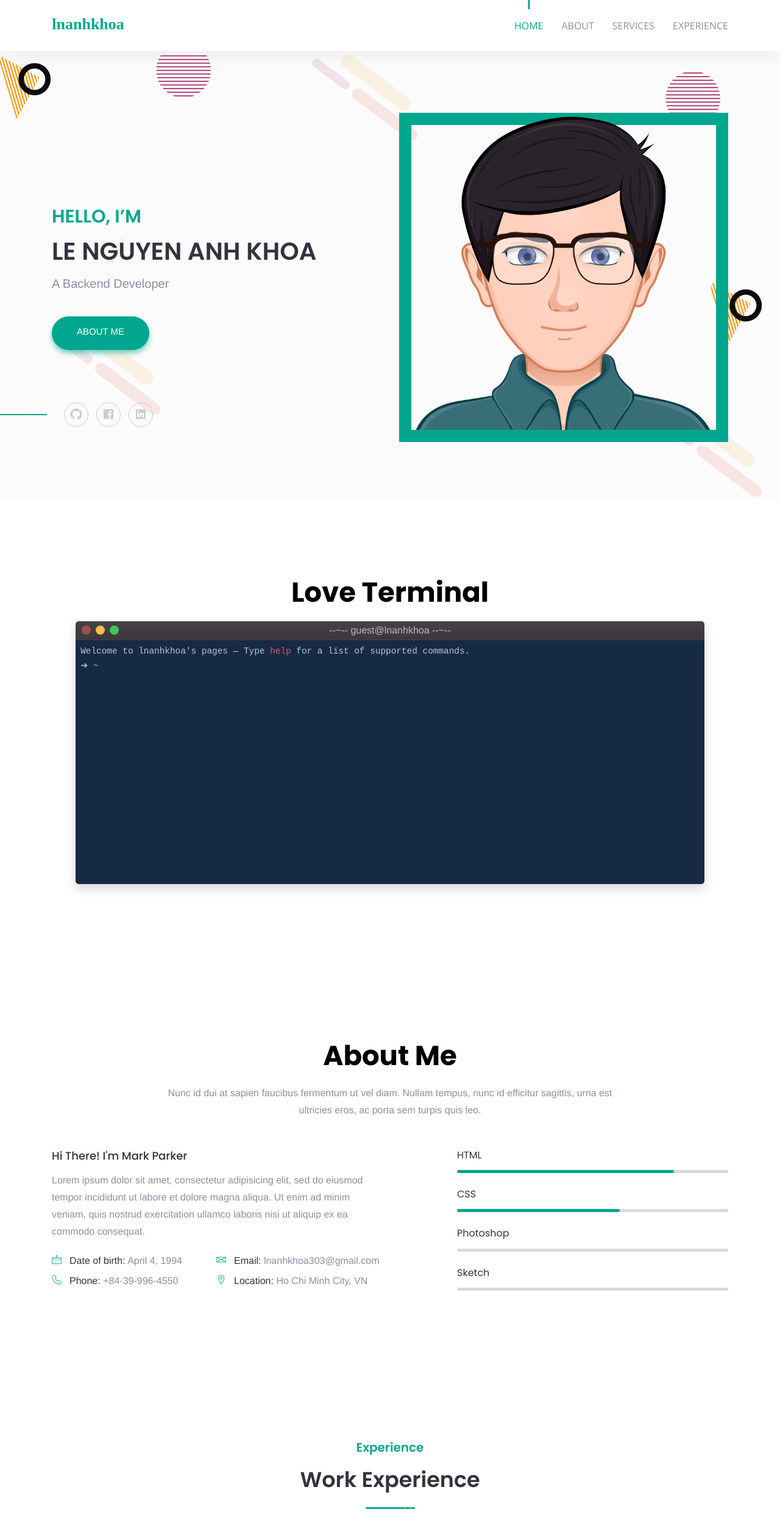
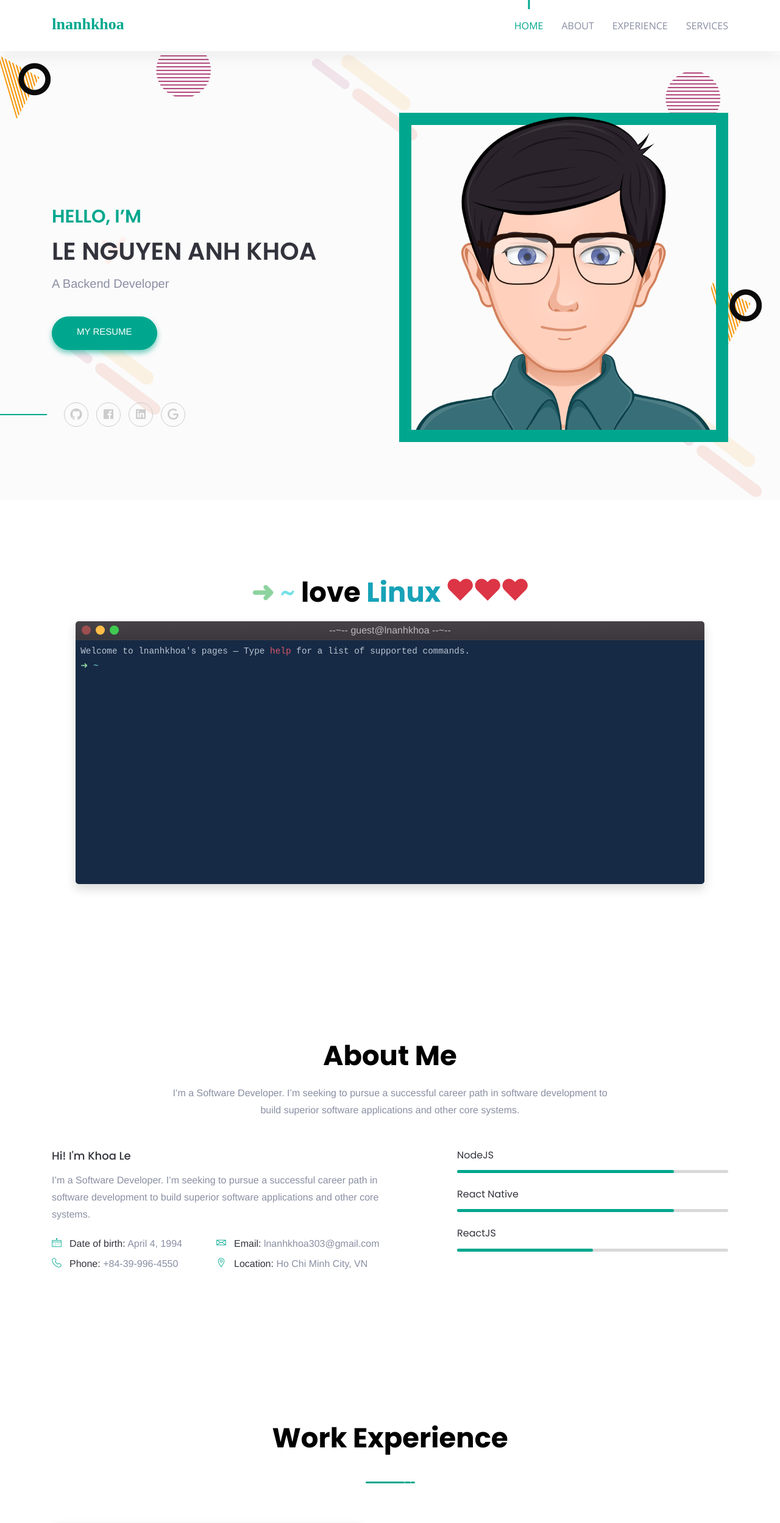
Before and after one commit to lnanhkhoa/lnanhkhoa-portfolio-vuejs, a Vue app: page / in a window 1280 px wide. Shown: the top 2498 px of the page at 61% size. Built offline with nearby package versions, Linux system fonts and the light colour scheme.

Commit message:
thieu content nua thoi

```diff
--- a/src/components/RoadMap.vue
+++ b/src/components/RoadMap.vue
@@ -3,8 +3,7 @@
     <div class="row justify-content-center">
       <div class="col-lg-6">
         <div class="section_title text-center pb-30">
-          <h5 class="sub_title">Experience</h5>
-          <h3 class="main_title">Work Experience</h3>
+          <h2 class="title">Work Experience</h2>
           <ul class="line">
             <li></li>
             <li></li>
@@ -22,9 +21,9 @@
             data-wow-delay="0.2s"
           >
             <div class="experience_title order-last">
-              <h3 class="title">Graphic Designer</h3>
-              <p>PageBulb</p>
-              <span class="date">March 2019- August 2024</span>
+              <h3 class="title">Backend Developer</h3>
+              <p>Biti's</p>
+              <span class="date">November 2018 - March 2020</span>
             </div>
             <div class="experience_number">
               <span>01</span>
@@ -50,9 +49,9 @@
             data-wow-delay="0.5s"
           >
             <div class="experience_title text-lg-right">
-              <h3 class="title">UI/UX Designer</h3>
-              <p>UIdeck</p>
-              <span class="date">March 2019- August 2019</span>
+              <h3 class="title">React Native Developer</h3>
+              <p>Elocker</p>
+              <span class="date">June 2018- November 2018</span>
             </div>
             <div class="experience_number">
               <span>02</span>
@@ -78,9 +77,9 @@
             data-wow-delay="0.8s"
           >
             <div class="experience_title order-last">
-              <h3 class="title">Web Developer</h3>
-              <p>GrayGrids</p>
-              <span class="date">June 2018- August 2019</span>
+              <h3 class="title">Embedded Software Developer</h3>
+              <p>Memstech JSC</p>
+              <span class="date">January 2017- June 2018</span>
             </div>
             <div class="experience_number">
               <span>03</span>
@@ -108,5 +107,18 @@ export default {
 };
 </script>
 
-<style src="../library/freelancer-free-lite/assets/css/style.css">
+<style src="../library/freelancer-free-lite/assets/css/style.css"></style>
+<style scoped>
+.section_title .title {
+  font-weight: 700;
+  font-size: 45px;
+  color: #000;
+  padding-bottom: 20px;
+}
+
+@media (max-width: 767px) {
+  .section_title .title {
+    font-size: 30px;
+  }
+}
 </style>
--- a/src/components/Terminal.vue
+++ b/src/components/Terminal.vue
@@ -31,9 +31,9 @@ export default {
   },
   props: {
     commands: {
-      type: Array,
+      type: Object,
       default: () => {
-        return [];
+        return {};
       }
     },
     initialOutput: {
--- a/src/views/Home.css
+++ b/src/views/Home.css
@@ -165,9 +165,13 @@ p {
   font-size: 45px;
   color: #000;
   padding-bottom: 20px; }
+
   @media (max-width: 767px) {
     .section-title .title {
       font-size: 30px; } }
+
+
+
 
 /*===== All Preloader Style =====*/
 .preloader {
@@ -1775,7 +1779,7 @@ p.form-message.success, p.form-message.error {
       .terminal-title {
         font-size: 24px;
       }
-
 }
 
+
 /*# sourceMappingURL=style.css.map */
--- a/src/views/Home.js
+++ b/src/views/Home.js
@@ -1,5 +1,6 @@
 import Terminal from "../components/Terminal";
 import RoadMap from "../components/RoadMap.vue";
+import _ from "lodash";
 import { COMMANDS, INITIAL_OUTPUT } from "./data";
 export default {
   name: "Home",
@@ -11,12 +12,64 @@ export default {
     return {
       INITIAL_OUTPUT: INITIAL_OUTPUT,
       COMMANDS: COMMANDS,
+      itemActived: "home",
+      refNames: ["home", "about", "services", "experience"],
+      items: [
+        {
+          name: "Home",
+          type: "home",
+          href: "#"
+        },
+        {
+          name: "About",
+          type: "about",
+          href: "#about"
+        },
+        {
+          name: "Experience",
+          type: "experience",
+          href: "#experience"
+        },
+        {
+          name: "Services",
+          type: "services",
+          href: "#services"
+        }
+      ]
     };
   },
 
+  created() {
+    window.addEventListener("scroll", this.handleScroll);
+  },
+  destroyed() {
+    window.removeEventListener("scroll", this.handleScroll);
+  },
+
   methods: {
-    // move(event) {
-    // }
+    handleScroll(event) {
+      const scrollbarLocation = window.scrollY;
+      const offsetTops = _.maxBy(
+        _.compact(
+          _.map(this.refNames, name => {
+            if (!this.$refs[name]) return null;
+            const active = scrollbarLocation > this.$refs[name].offsetTop - 73;
+            if (!active) return null;
+            return {
+              name: name,
+              offsetTop: this.$refs[name].offsetTop,
+              setActive: active
+            };
+          })
+        ),
+        "offsetTop"
+      );
 
-  },
+      if (offsetTops) {
+        this.itemActived = offsetTops.name;
+      } else {
+        this.itemActived = "home";
+      }
+    }
+  }
 };
--- a/src/views/Home.vue
+++ b/src/views/Home.vue
@@ -2,8 +2,8 @@
   <div id="home">
     <!--====== HEADER PART START ======-->
 
-    <header id="home1" class="header-area">
-      <div class="navigation fixed-top">
+    <header id="headerPart" class="header-area">
+      <div class="navigation sticky fixed-top">
         <div class="container">
           <div class="row">
             <div class="col-lg-12">
@@ -28,8 +28,17 @@
 
                 <div class="collapse navbar-collapse" id="navbarSupportedContent">
                   <ul class="navbar-nav ml-auto">
-                    <li class="nav-item active">
-                      <a class="page-scroll" href>Home</a>
+                    <li
+                      class="nav-item"
+                      v-for="(item, index) in items"
+                      v-bind:key="index"
+                      v-bind:class="itemActived===item.type?'active': ''"
+                      @click="itemActived=item.type"
+                    >
+                      <a class="page-scroll" v-bind:href="item.href">{{item.name}}</a>
+                    </li>
+                    <!-- <li class="nav-item" >
+                      <a class="page-scroll" href="#">Home</a>
                     </li>
                     <li class="nav-item">
                       <a class="page-scroll" href="#about">About</a>
@@ -39,7 +48,7 @@
                     </li>
                     <li class="nav-item">
                     <a class="page-scroll" href="#experience">Experience</a>
-                    </li>
+                    </li>-->
                   </ul>
                 </div>
                 <!-- navbar collapse -->
@@ -93,7 +102,7 @@
                 <h4 class="sub-title">Hello, I’m</h4>
                 <h1 class="title">Le Nguyen Anh Khoa</h1>
                 <p class="role">A Backend Developer</p>
-                <a class="main-btn" href="#about">About Me</a>
+                <a class="main-btn" href="#">My Resume</a>
               </div>
               <!-- header content right -->
             </div>
@@ -128,6 +137,11 @@
                         <i class="lni-linkedin-original"></i>
                       </a>
                     </li>
+                    <li>
+                      <a href="mailto: lnanhkhoa303@gmail.com">
+                        <i class="lni-google"></i>
+                      </a>
+                    </li>
                   </ul>
                 </div>
                 <!-- header social -->
@@ -146,27 +160,36 @@
 
     <!--====== ABOUT PART START ======-->
 
-    <div id="terminal" class="row justify-content-center pt-125 pb-130">
+    <section id="terminal" ref="terminal" class="row justify-content-center pt-125 pb-130">
       <div class="col-lg-10 col-md-10 col-sm-10 pl-30 pr-30">
         <div class="section-title text-center">
-          <h2 class="title">Love Terminal</h2>
+          <h2 class="title title-linux">
+            <span class="success">➜</span>
+            {{" "}}
+            <span class="directory">~</span> love
+            <span class="text-info">Linux </span>
+            {{" "}}
+            <i class="lni-heart-filled text-danger"></i>
+            <i class="lni-heart-filled text-danger"></i>
+            <i class="lni-heart-filled text-danger"></i>
+          </h2>
         </div>
         <!-- section title -->
         <terminal v-bind:commands="COMMANDS" v-bind:initialOutput="INITIAL_OUTPUT" />
       </div>
-    </div>
+    </section>
 
     <!--====== HEADER PART ENDS ======-->
 
     <!--====== ABOUT PART START ======-->
 
-    <section id="about" class="about-area pt-125 pb-130">
+    <section id="about" ref="about" class="about-area pt-125 pb-130">
       <div class="container">
         <div class="row justify-content-center">
           <div class="col-lg-8">
             <div class="section-title text-center">
               <h2 class="title">About Me</h2>
-              <p>Nunc id dui at sapien faucibus fermentum ut vel diam. Nullam tempus, nunc id efficitur sagittis, urna est ultricies eros, ac porta sem turpis quis leo.</p>
+              <p>I’m a Software Developer. I’m seeking to pursue a successful career path in software development to build superior software applications and other core systems.</p>
             </div>
             <!-- section title -->
           </div>
@@ -175,8 +198,8 @@
         <div class="row">
           <div class="col-lg-6">
             <div class="about-content mt-50">
-              <h5 class="about-title">Hi There! I'm Mark Parker</h5>
-              <p>Lorem ipsum dolor sit amet, consectetur adipisicing elit, sed do eiusmod tempor incididunt ut labore et dolore magna aliqua. Ut enim ad minim veniam, quis nostrud exercitation ullamco laboris nisi ut aliquip ex ea commodo consequat.</p>
+              <h5 class="about-title">Hi!  I'm Khoa Le</h5>
+              <p>I’m a Software Developer. I’m seeking to pursue a successful career path in software development to build superior software applications and other core systems.</p>
               <ul class="clearfix">
                 <li>
                   <div class="single-info d-flex align-items-center">
@@ -238,7 +261,7 @@
             <div class="about-skills pt-25">
               <div class="skill-item mt-25">
                 <div class="skill-header">
-                  <h6 class="skill-title">HTML</h6>
+                  <h6 class="skill-title">NodeJS</h6>
                 </div>
                 <div class="skill-bar">
                   <div class="bar-inner">
@@ -249,36 +272,36 @@
               <!-- skill item -->
               <div class="skill-item mt-25">
                 <div class="skill-header">
-                  <h6 class="skill-title">CSS</h6>
+                  <h6 class="skill-title">React Native</h6>
                 </div>
                 <div class="skill-bar">
                   <div class="bar-inner">
-                    <div class="bar progress-line" data-width="60" v-bind:style="{width: '60%'}"></div>
+                    <div class="bar progress-line" data-width="50" v-bind:style="{width: '80%'}"></div>
                   </div>
                 </div>
               </div>
                <!-- skill item -->
               <div class="skill-item mt-25">
                 <div class="skill-header">
-                  <h6 class="skill-title">Photoshop</h6>
+                  <h6 class="skill-title">ReactJS</h6>
                 </div>
                 <div class="skill-bar">
                   <div class="bar-inner">
-                    <div class="bar progress-line" data-width="50"></div>
+                    <div class="bar progress-line" data-width="60" v-bind:style="{width: '50%'}"></div>
                   </div>
                 </div>
               </div>
               <!-- skill item -->
-              <div class="skill-item mt-25">
+              <!-- <div class="skill-item mt-25">
                 <div class="skill-header">
-                  <h6 class="skill-title">Sketch</h6>
+                  <h6 class="skill-title">Systems</h6>
                 </div>
                 <div class="skill-bar">
                   <div class="bar-inner">
                     <div class="bar progress-line" data-width="90"></div>
                   </div>
                 </div>
-              </div>
+              </div> -->
               <!-- skill item -->
             </div>
             <!-- about skills -->
@@ -293,7 +316,7 @@
 
     <!--====== EXPERIENCE PART START ======-->
 
-    <section id="experience" class="work_experience_area pt-115">
+    <section id="experience" ref="experience" class="work_experience_area pt-115">
       <road-map />
     </section>
 
@@ -301,7 +324,7 @@
 
     <!--====== BLOG PART START ======-->
 
-    <section id="blog" class="blog-area pt-125 pb-130">
+    <section id="blog" ref="blog" class="blog-area pt-125 pb-130">
       <div class="container">
         <div class="row justify-content-center">
           <div class="col-lg-8">
@@ -375,7 +398,7 @@
 
     <!--====== SERVICES PART START ======-->
 
-    <section id="service" class="services-area gray-bg pt-125 pb-130">
+    <section id="services" ref="services" class="services-area gray-bg pt-125 pb-130">
       <div class="container">
         <div class="row justify-content-center">
           <div class="col-lg-8">
@@ -479,6 +502,24 @@
     </section>
 
     <!--====== SERVICES PART ENDS ======-->
+
+     <!--====== FOOTER PART START ======-->
+
+    <footer id="footer" class="footer-area">
+        <div class="footer-copyright pb-20">
+            <div class="container">
+                <div class="row">
+                    <div class="col-lg-12">
+                        <div class="copyright-text text-center pt-20">
+                            <p>Made by <a href="https://lnanhkhoa.com" rel="nofollow">lnanhkhoa</a> Copyright © 2020</p>
+                        </div> <!-- copyright text -->
+                    </div>
+                </div> <!-- row -->
+            </div> <!-- container -->
+        </div> <!-- footer widget -->
+    </footer>
+
+    <!--====== FOOTER PART ENDS ======-->
   </div>
   <!--====== HEADER PART ENDS ======-->
 </template>
--- a/vue.config.js
+++ b/vue.config.js
@@ -4,7 +4,7 @@ module.exports = {
     config
       .plugin('html')
       .tap((args) => {
-        args[0].title = "Khoa Le's Profile";
+        args[0].title = "lnanhkhoa";
         return args;
       });
   },
```
Also changed, not shown: .eslintrc.js. Lines whose indentation alone changed are shown as unchanged.
